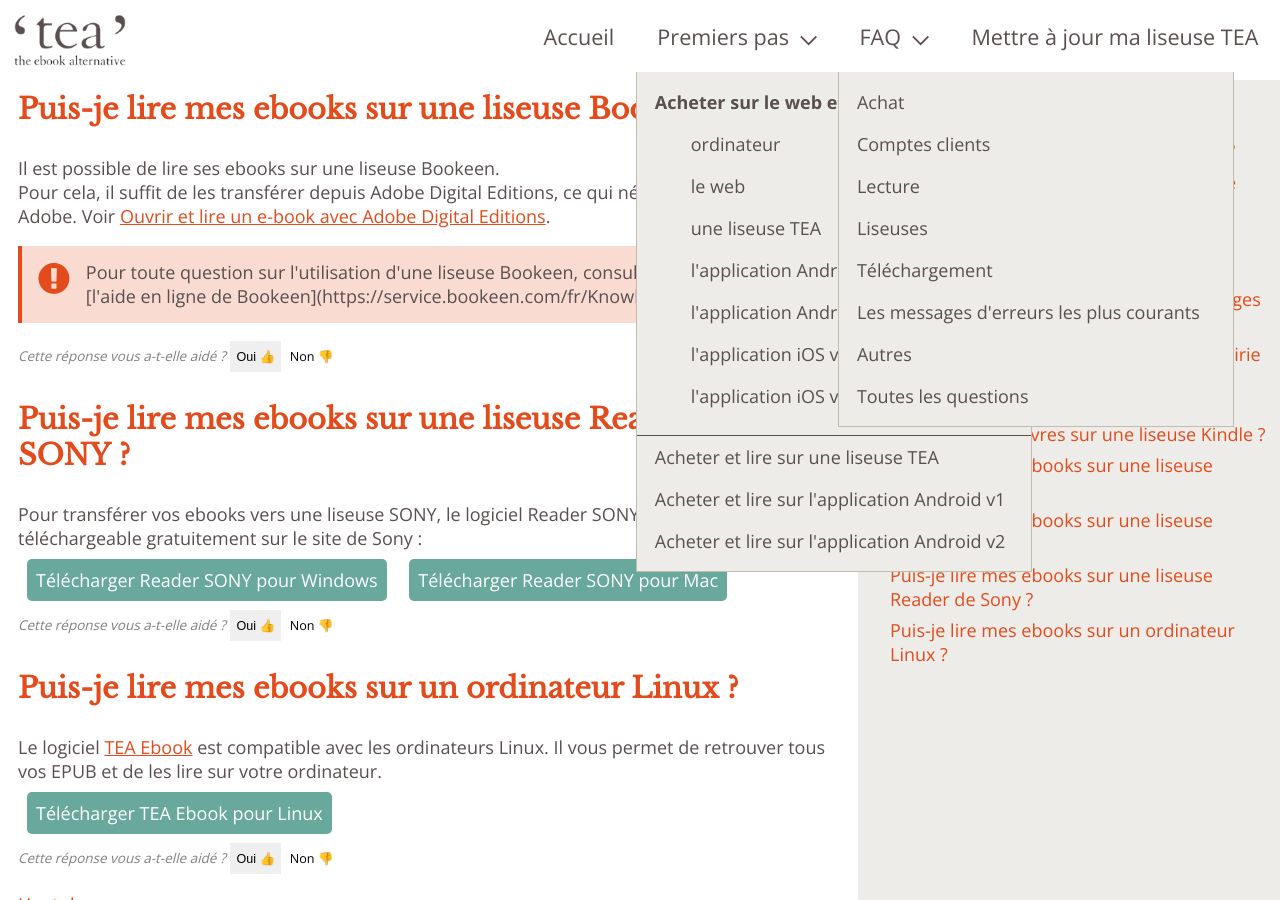
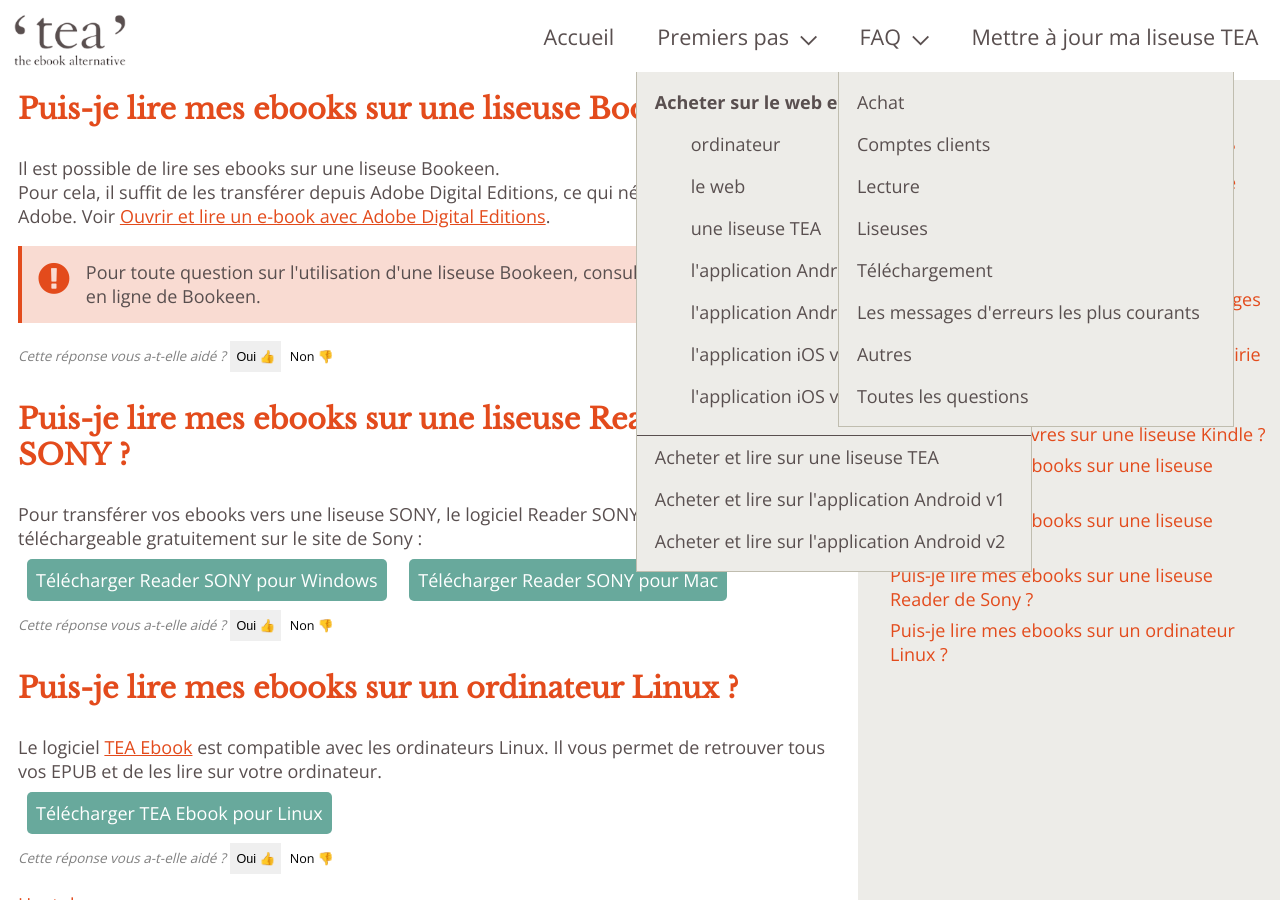
Before and after one commit to TEA-ebook/help-center, a Jekyll site: the page built from _pages/FAQ-lecture.md, in a window 1280 px wide and 900 px high, scrolled down 5448 px. Built offline with Jekyll 4.4.1, drawn with Linux system fonts in a browser that asks for light colours; some of the changed lines change nothing that is shown.

Commit message:
Update FAQ-lecture.md

```diff
--- a/_pages/FAQ-lecture.md
+++ b/_pages/FAQ-lecture.md
@@ -116,7 +116,7 @@
 Pour cela, il suffit de les transférer depuis Adobe Digital Editions, ce qui nécessite un identifiant Adobe.
 Voir [Ouvrir et lire un e-book avec Adobe Digital Editions](/ade/#installer-adobe-digital-editions).
 
-<div class="warningtip"><p>Pour toute question sur l'utilisation d'une liseuse Bookeen, consultez directement [l'aide en ligne de Bookeen](https://service.bookeen.com/fr/Knowledgebase/List).</p></div>
+<div class="warningtip"><p>Pour toute question sur l'utilisation d'une liseuse Bookeen, consultez directement l'aide en ligne de Bookeen.</p></div>
 
 {% include feedback-button.html question="Puis-je lire mes ebooks sur une liseuse Bookeen ?" %}
 
```
